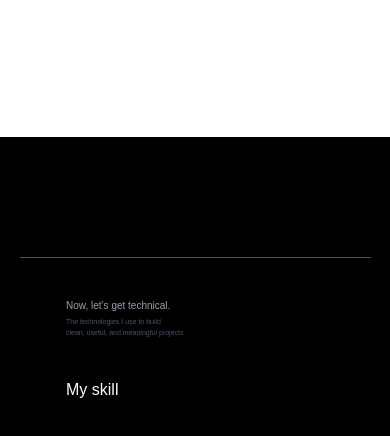
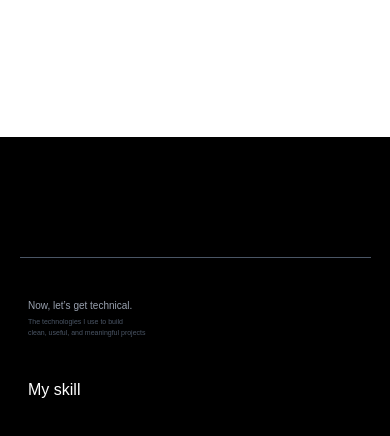
Before and after one commit to chetraemm-del/chetra-portfolio, a React (Vite) app: page / in a window 390 px wide. Shown: the part 2065-2501 px from the top of the page. Built offline with nearby package versions, Linux system fonts and the light colour scheme; a web font is replaced by a local one.

Commit message:
edit mx for responsive

```diff
--- a/src/components/Skill.jsx
+++ b/src/components/Skill.jsx
@@ -6,7 +6,7 @@ function Skill() {
       <div className="flex justify-center">
         <div className="h-px w-[90%] bg-gray-600"></div>
       </div>
-      <div className="mx-16.5 mt-10">
+      <div className="lg:mx-16.5 md:mx-12 sm:mx-10 mt-10 mx-7">
         <h1 className="mb-1 font-semibold momo-trust-display-regular text-[10px] sm:text-[13px] text-gray-400 ">
           Now, let’s get technical.
         </h1>
```
